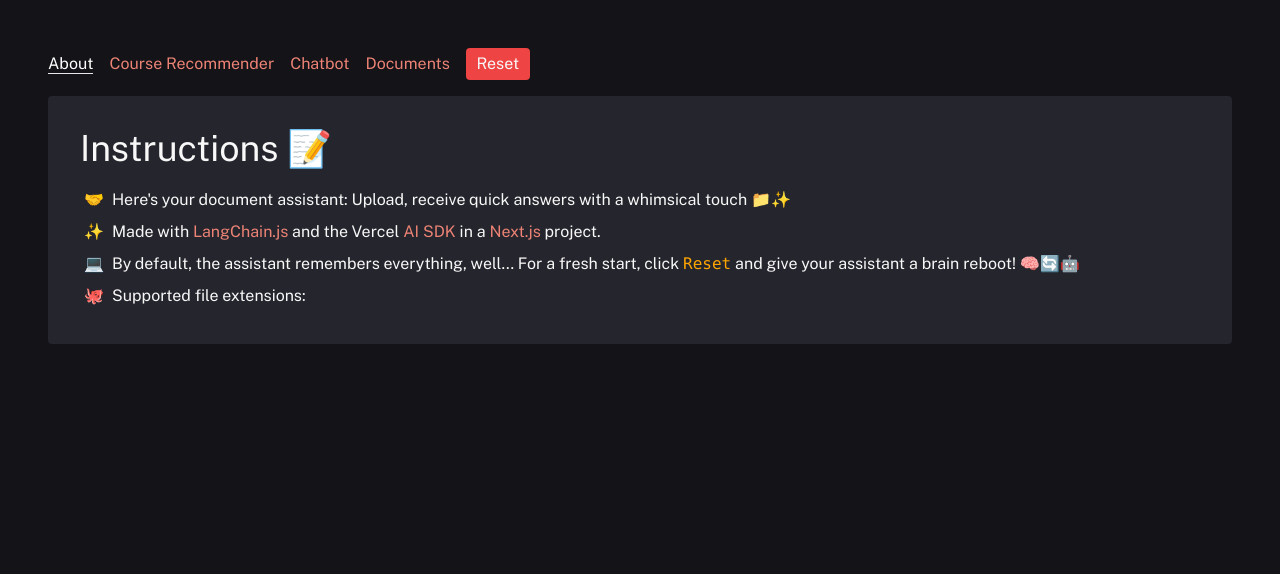
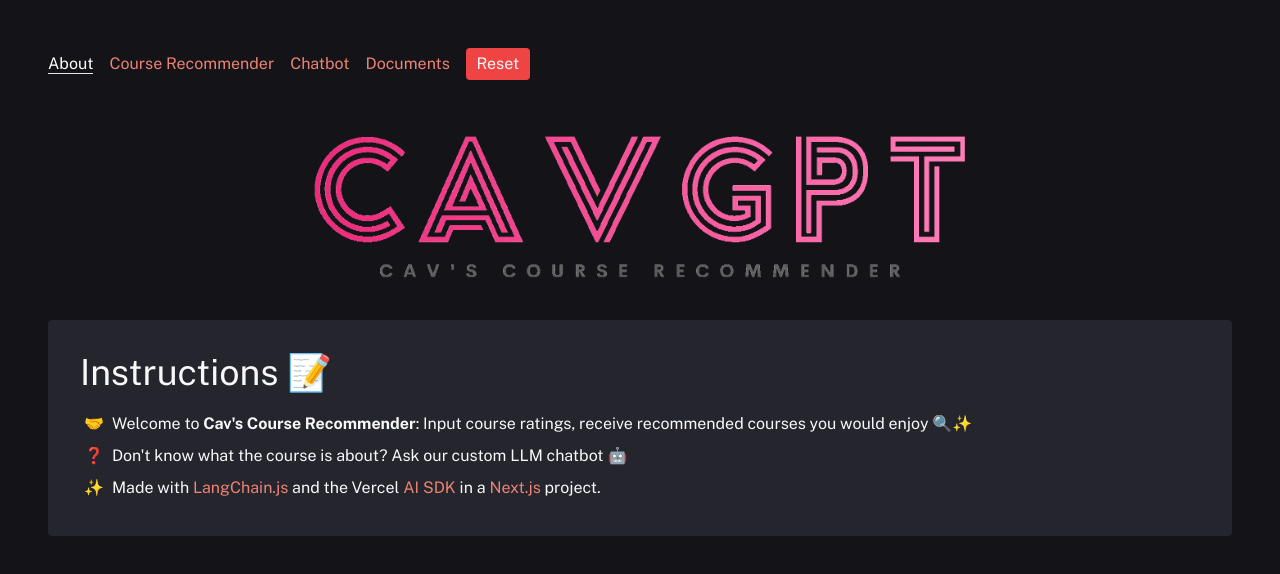
Before and after one commit to fantamanatee/cavgpt, a Next.js app in the folder frontend/main/: page / in a window 1280 px wide. Shown: the top 574 px of the page. Built offline with nearby package versions, Linux system fonts and the light colour scheme; no server answers.

Commit message:
frontend: update home page

```diff
--- a/frontend/main/app/course/page.tsx
+++ b/frontend/main/app/course/page.tsx
@@ -37,8 +37,12 @@
 
   const [courseRatings, setCourseRatings] = useState(initialRatings);
   const [result, setResult] = useState({});
+  const [isLoading, setIsLoading] = useState(false);
 
-  const handleSliderChange = (event: React.ChangeEvent<HTMLInputElement>, value: string) => {
+  const handleSliderChange = (
+    event: React.ChangeEvent<HTMLInputElement>,
+    value: string,
+  ) => {
     setCourseRatings((prevState) => ({
       ...prevState,
       [value]: parseFloat(event.target.value),
@@ -46,7 +50,7 @@
   };
 
   const handleSubmit = async () => {
-    console.log(courseRatings);
+    setIsLoading(true);
     fetch("https://fool1280.pythonanywhere.com/predict", {
       method: "POST",
       body: JSON.stringify(courseRatings),
@@ -56,7 +60,8 @@
     })
       .then((response) => response.json())
       .then((json) => {
-        setResult(json["predicted_ratings"])
+        setResult(json["predicted_ratings"]);
+        setIsLoading(false);
       });
   };
 
@@ -111,24 +116,67 @@
             <div>
               <button
                 type="submit"
-                className="shrink-0 px-8 py-4 bg-[#fb442c] rounded"
+                className="w-48 h-12 bg-[#fb442c] rounded"
                 onClick={handleSubmit}
+                disabled={isLoading}
               >
-                <span className="w-full text-center">Get Recommendations</span>
+                {isLoading ? (
+                  <div
+                    role="status"
+                    className={`${
+                      isLoading ? "" : "hidden"
+                    } flex justify-center items-center w-full h-full`}
+                  >
+                    <svg
+                      aria-hidden="true"
+                      className="w-6 h-6 text-white animate-spin dark:text-white fill-sky-800"
+                      viewBox="0 0 100 101"
+                      fill="none"
+                      xmlns="http://www.w3.org/2000/svg"
+                    >
+                      <path
+                        d="M100 50.5908C100 78.2051 77.6142 100.591 50 100.591C22.3858 100.591 0 78.2051 0 50.5908C0 22.9766 22.3858 0.59082 50 0.59082C77.6142 0.59082 100 22.9766 100 50.5908ZM9.08144 50.5908C9.08144 73.1895 27.4013 91.5094 50 91.5094C72.5987 91.5094 90.9186 73.1895 90.9186 50.5908C90.9186 27.9921 72.5987 9.67226 50 9.67226C27.4013 9.67226 9.08144 27.9921 9.08144 50.5908Z"
+                        fill="currentColor"
+                      />
+                      <path
+                        d="M93.9676 39.0409C96.393 38.4038 97.8624 35.9116 97.0079 33.5539C95.2932 28.8227 92.871 24.3692 89.8167 20.348C85.8452 15.1192 80.8826 10.7238 75.2124 7.41289C69.5422 4.10194 63.2754 1.94025 56.7698 1.05124C51.7666 0.367541 46.6976 0.446843 41.7345 1.27873C39.2613 1.69328 37.813 4.19778 38.4501 6.62326C39.0873 9.04874 41.5694 10.4717 44.0505 10.1071C47.8511 9.54855 51.7191 9.52689 55.5402 10.0491C60.8642 10.7766 65.9928 12.5457 70.6331 15.2552C75.2735 17.9648 79.3347 21.5619 82.5849 25.841C84.9175 28.9121 86.7997 32.2913 88.1811 35.8758C89.083 38.2158 91.5421 39.6781 93.9676 39.0409Z"
+                        fill="currentFill"
+                      />
+                    </svg>
+                    <span className="sr-only">Loading...</span>
+                  </div>
+                ) : (
+                  <span
+                    className={`w-full h-full flex items-center justify-center`}
+                  >
+                    Get Results
+                  </span>
+                )}
               </button>
             </div>
           </div>
           <div>
             {Object.keys(result)
-              .sort((a: string, b: string) => result[b as keyof typeof result] - result[a as keyof typeof result])
+              .sort(
+                (a: string, b: string) =>
+                  result[b as keyof typeof result] -
+                  result[a as keyof typeof result],
+              )
               .map((course: string, index: number) => (
                 <div
                   key={course}
                   className={`p-1 rounded bg-[#3f871c] w-full max-h-[85%] flex justify-center items-center my-4`}
                 >
                   <p className="text-center text-2xl md:text-2xl font-bold">
-                    {course} | Predicted Rating {result[course as keyof typeof result]}{" "}
-                    {emojis[Math.round(result[course as keyof typeof result] as number) as keyof typeof emojis]}
+                    {course} | Predicted Rating{" "}
+                    {result[course as keyof typeof result]}{" "}
+                    {
+                      emojis[
+                        Math.round(
+                          result[course as keyof typeof result] as number,
+                        ) as keyof typeof emojis
+                      ]
+                    }
                   </p>
                 </div>
               ))}
--- a/frontend/main/app/page.tsx
+++ b/frontend/main/app/page.tsx
@@ -1,21 +1,37 @@
+const InfoCard = (
+  <div className="flex flex-col items-center justify-center p-8 rounded w-full max-h-[85%] overflow-hidden">
+    <img
+      src="/images/cavgpt-logo.png"
+      className="w-50 h-40 md:w-30 md:h-40"
+    />
+  </div>
+);
+
 export default function Home() {
-
   return (
+    <>
+    {InfoCard}
     <div className="p-4 md:p-8 rounded bg-[#25252d] w-full max-h-[85%] overflow-hidden">
-      <h1 className="text-3xl md:text-4xl mb-4">
-        Instructions 📝
-      </h1>
+      <h1 className="text-3xl md:text-4xl mb-4">Instructions 📝</h1>
       <ul>
         <li className="text-l">
           🤝
           <span className="ml-2">
-          Here&apos;s your document assistant: Upload, receive quick answers with a whimsical touch 📁✨
+            Welcome to <b>Cav&apos;s Course Recommender</b>: Input course ratings,
+            receive recommended courses you would enjoy 🔍✨
+          </span>
+        </li>
+        <li className="text-l">
+          ❓
+          <span className="ml-2">
+            Don&apos;t know what the course is about? Ask our custom LLM chatbot
+            🤖
           </span>
         </li>
         <li className="text-l">
           ✨
           <span className="ml-2">
-          Made with{" "}
+            Made with{" "}
             <a href="https://js.langchain.com/" target="_blank">
               LangChain.js
             </a>{" "}
@@ -30,19 +46,8 @@
             project.
           </span>
         </li>
-        <li className="hidden text-l md:block">
-          💻
-          <span className="ml-2">
-          By default, the assistant remembers everything, well... For a fresh start, click <code>Reset</code> and give your assistant a brain reboot! 🧠🔄🤖
-          </span>
-        </li>
-        <li className="text-l">
-          🐙
-          <span className="ml-2">
-            Supported file extensions:
-          </span>
-        </li>
       </ul>
     </div>
+    </>
   );
 }
--- a/frontend/main/app/retrieval/page.tsx
+++ b/frontend/main/app/retrieval/page.tsx
@@ -17,7 +17,7 @@
         'What can I help you with?'
       }
       emoji="🤖"
-      titleText="Bob the Document-Retrieving Robot"
+      titleText="CavGPT the Course Information Robot"
     ></ChatWindow>
   );
 }
```
Also changed, not shown: frontend/main/components/ChatWindow.tsx (+0 -23 lines), frontend/main/public/images/cavgpt-logo.png (added).
